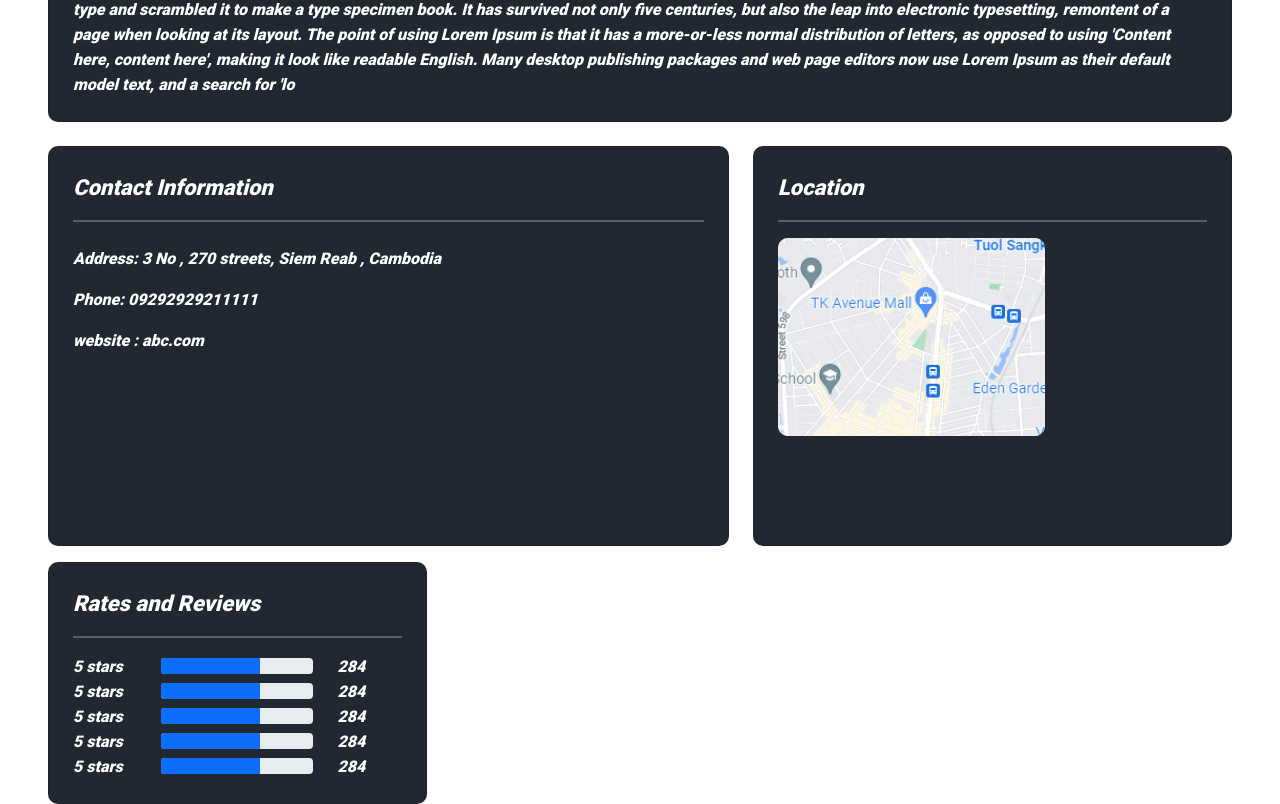
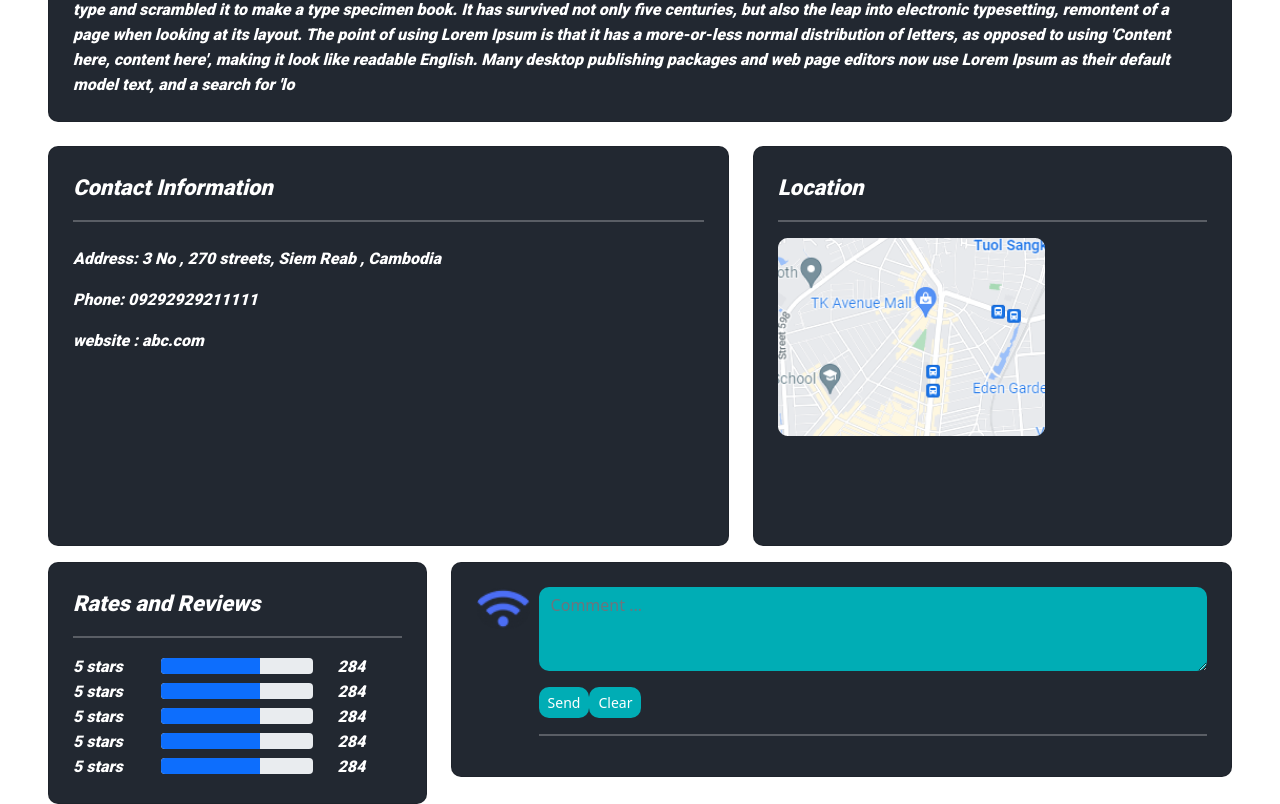
Before and after one commit to te-lyhourt/hotel_recommend, a Vue app: page /detail-page in a window 1280 px wide. Shown: the part 818-1622 px from the top of the page. Built offline with nearby package versions, Linux system fonts and the light colour scheme.

Commit message:
add comment section

```diff
--- a/src/views/DetailPage.vue
+++ b/src/views/DetailPage.vue
@@ -341,7 +341,27 @@
         </div>
 
         <div class="col-12 col-sm-12 col-md-11 col-lg-8 col-xl-8">
-
+          <div class="card room-type-card px-4 py-4">
+            <div class="row">
+              <div class="col-1">
+                <img :src="wifiImage" alt="..." class="rounded-circle" style="width: 55px" />
+              </div>
+              <div class="col-11">
+                <textarea
+                  class="form-control"
+                  aria-label="Comment"
+                  placeholder="Comment ..."
+                  style="border-radius: 10px; color: white; background-color:#00ADB5; border: none"
+                  rows="3"
+                ></textarea>
+                <div class="mt-3">
+                  <button class="btn mr-4 btn-sm" style="color: white; background-color:#00ADB5; border-radius: 10px">Send</button>
+                  <button class="btn ml-1 btn-sm" style="color: white; background-color:#00ADB5; border-radius: 10px">Clear</button>
+                </div>
+                <hr style="height: 2px" />
+              </div>
+            </div>
+          </div>
         </div>
         <div></div>
       </div>
```
